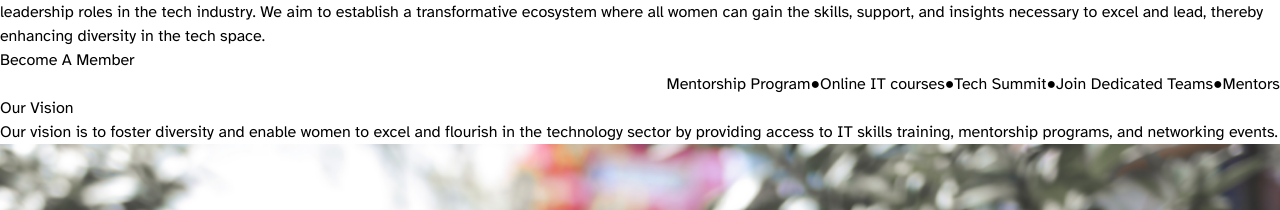
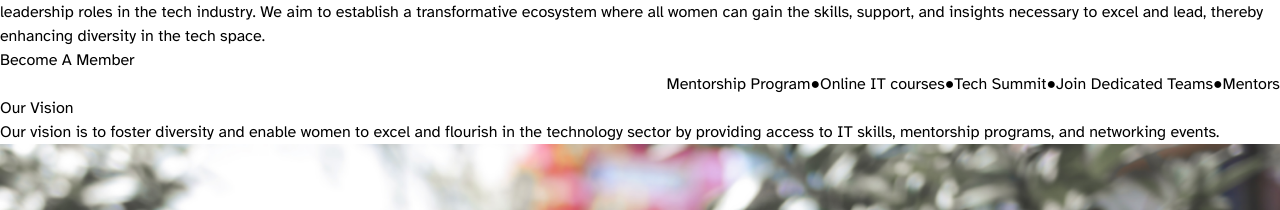
Before and after one commit to SHEMODELTECH/shemodeltech.github.io, a React (Vite) app: page / in a window 1280 px wide. Shown: the part 2900-3110 px from the top of the page. Built offline with nearby package versions, Linux system fonts and the light colour scheme.

Commit message:
Update Vision.jsx

```diff
--- a/src/components/Vision.jsx
+++ b/src/components/Vision.jsx
@@ -12,7 +12,7 @@ const Vision = () => {
           data-aos-duration='800'>Our Vision</h1>
                     <p className="text-gray-800 leading-7 tracking-wide" data-aos='fade-up'
           data-aos-easing='linear'
-          data-aos-duration='900'>Our vision is to foster diversity and enable women to excel and flourish in the technology sector by providing access to IT skills training, mentorship programs, and networking events.</p>
+          data-aos-duration='900'>Our vision is to foster diversity and enable women to excel and flourish in the technology sector by providing access to IT skills, mentorship programs, and networking events.</p>
                 </div>
                 <img src={image} alt="Vision" className="md:w-1/2 object-cover object-center shrink-0" data-aos='fade-up'
           data-aos-easing='linear'
```
